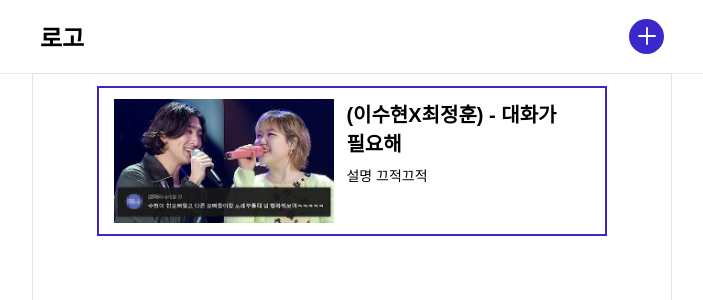
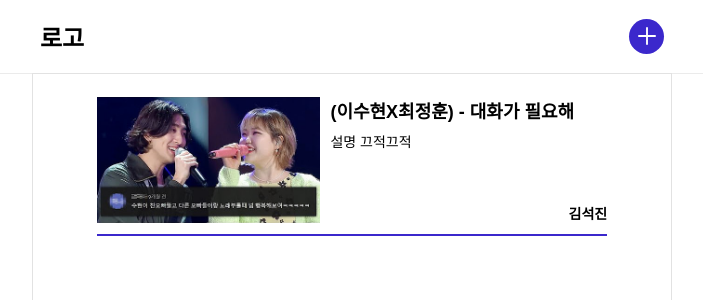
Before and after one commit to SEOKKAMONI/My-PlayList, a React (Create React App) app: page / in a window 1280 px wide. Shown: the top 300 px of the page, without its empty margins (288-991 px from the left). Built offline with nearby package versions, Linux system fonts and the light colour scheme.

Commit message:
FIX :: PlayList Style

```diff
--- a/src/Components/PlayList/index.tsx
+++ b/src/Components/PlayList/index.tsx
@@ -9,6 +9,7 @@ export default function PlayList() {
       <S.Contents>
         <S.Title>(이수현X최정훈) - 대화가 필요해</S.Title>
         <S.SubTitle>설명 끄적끄적</S.SubTitle>
+        <S.NickName>김석진</S.NickName>
       </S.Contents>
     </S.PlayList>
   );
--- a/src/Components/PlayList/style.ts
+++ b/src/Components/PlayList/style.ts
@@ -6,26 +6,26 @@ export const PlayList = styled.div`
   justify-content: space-between;
   width: 80%;
   height: 150px;
-  border: 2px solid #3b28cc;
+  border-bottom: 2px solid #3b28cc;
   margin: 12px 0px;
-  padding: 0px 15px;
 `;
 
 export const Img = styled.img`
   height: 85%;
+  padding-right: 10px;
 `;
 
 export const Contents = styled.div`
+  position: relative;
   height: 85%;
   width: 100%;
   text-align: center;
 `;
 
 export const Title = styled.p`
-  padding: 0px 12px;
   text-align: left;
   color: #000;
-  font-size: 20px;
+  font-size: 18px;
   font-weight: 600;
   margin-bottom: 8px;
 `;
@@ -33,8 +33,16 @@ export const Title = styled.p`
 export const SubTitle = styled.p`
   color: #000;
   text-align: left;
-  padding: 0px 12px;
   font-size: 14px;
   font-weight: 500;
   max-height: 90px;
 `;
+
+export const NickName = styled.p`
+  position: absolute;
+  bottom: 0;
+  right: 0;
+  text-align: right;
+  font-size: 14px;
+  font-weight: 600;
+`;
```
